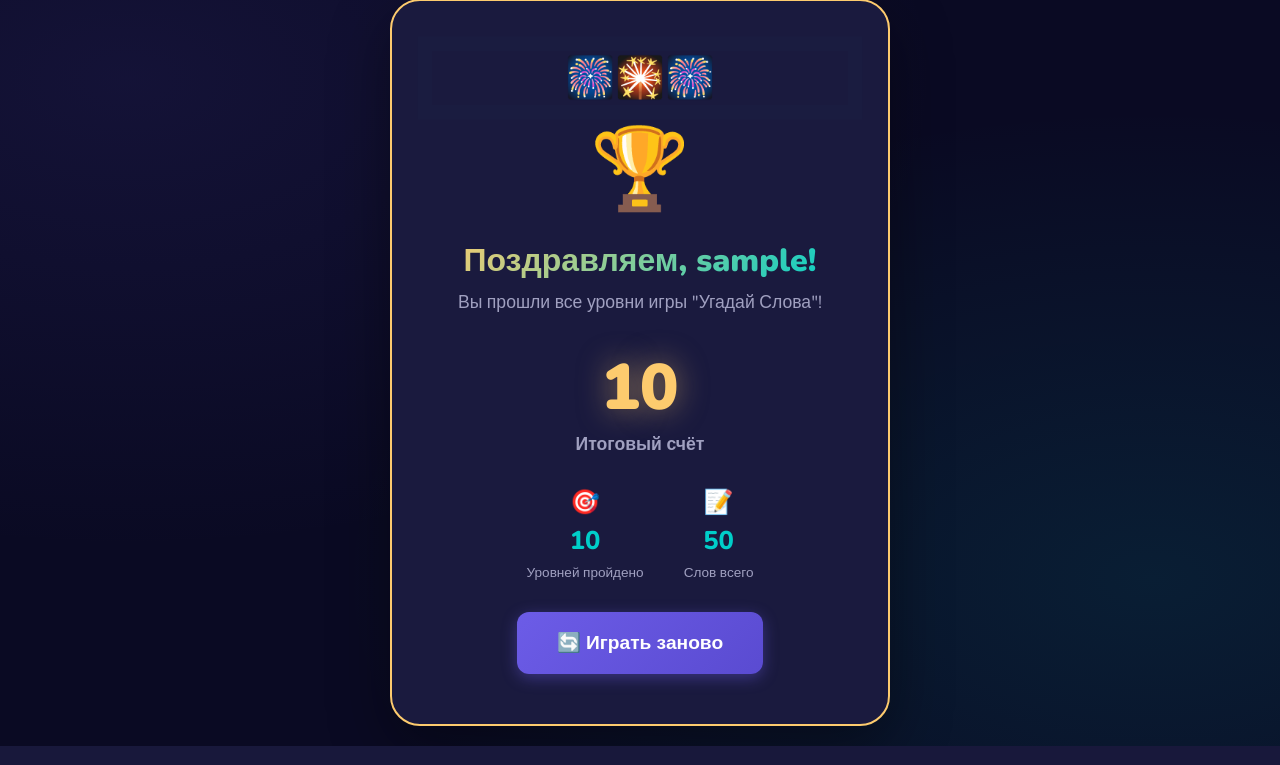
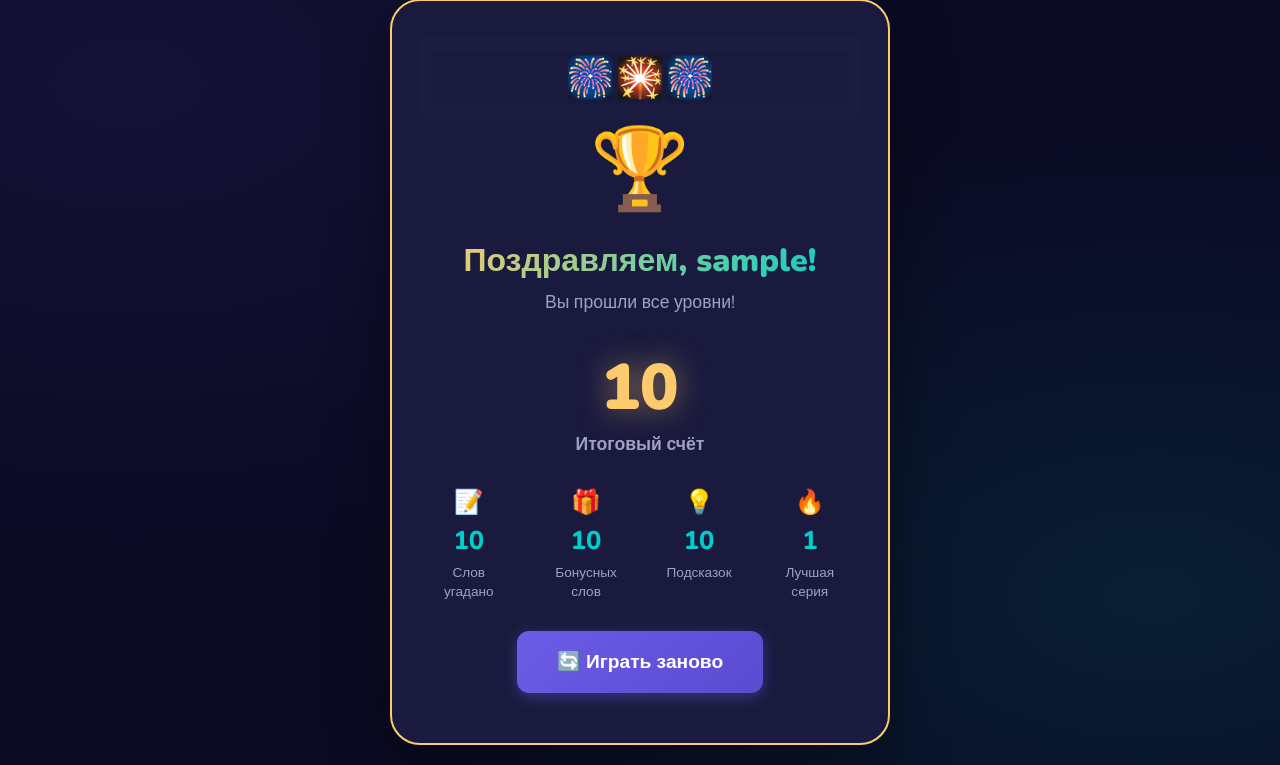
Before and after one commit to antonhome470-lgtm/guess-words, a Flask app: page /finish in a window 1280 px wide. Shown: the part 88-853 px from the top of the page. Run offline with Flask 3, Linux system fonts and the light colour scheme; a user stored in the database is signed in; tables that the repository leaves empty hold one stand-in row (values such as "Sample post").

Commit message:
Update finish.html

```diff
--- a/templates/finish.html
+++ b/templates/finish.html
@@ -6,7 +6,7 @@
         <div class="fireworks">🎆🎇🎆</div>
         <div class="trophy">🏆</div>
         <h1>Поздравляем, {{ username }}!</h1>
-        <p class="finish-subtitle">Вы прошли все уровни игры "Угадай Слова"!</p>
+        <p class="finish-subtitle">Вы прошли все уровни!</p>
 
         <div class="final-score">
             <div class="score-number">{{ total_score }}</div>
@@ -15,14 +15,24 @@
 
         <div class="finish-stats">
             <div class="stat">
-                <span class="stat-icon">🎯</span>
-                <span class="stat-value">10</span>
-                <span class="stat-label">Уровней пройдено</span>
+                <span class="stat-icon">📝</span>
+                <span class="stat-value">{{ total_words }}</span>
+                <span class="stat-label">Слов угадано</span>
             </div>
             <div class="stat">
-                <span class="stat-icon">📝</span>
-                <span class="stat-value">50</span>
-                <span class="stat-label">Слов всего</span>
+                <span class="stat-icon">🎁</span>
+                <span class="stat-value">{{ total_bonus }}</span>
+                <span class="stat-label">Бонусных слов</span>
+            </div>
+            <div class="stat">
+                <span class="stat-icon">💡</span>
+                <span class="stat-value">{{ total_hints }}</span>
+                <span class="stat-label">Подсказок</span>
+            </div>
+            <div class="stat">
+                <span class="stat-icon">🔥</span>
+                <span class="stat-value">{{ best_streak }}</span>
+                <span class="stat-label">Лучшая серия</span>
             </div>
         </div>
 
```
